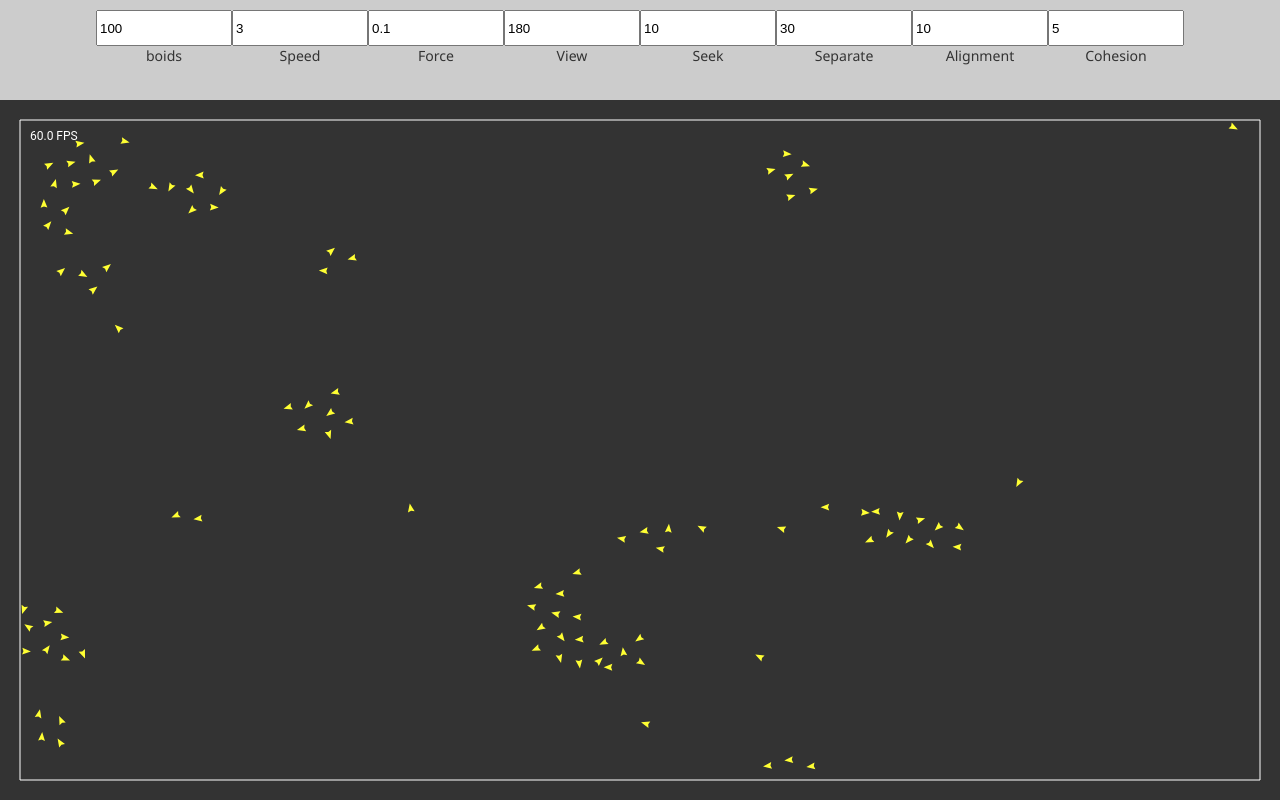
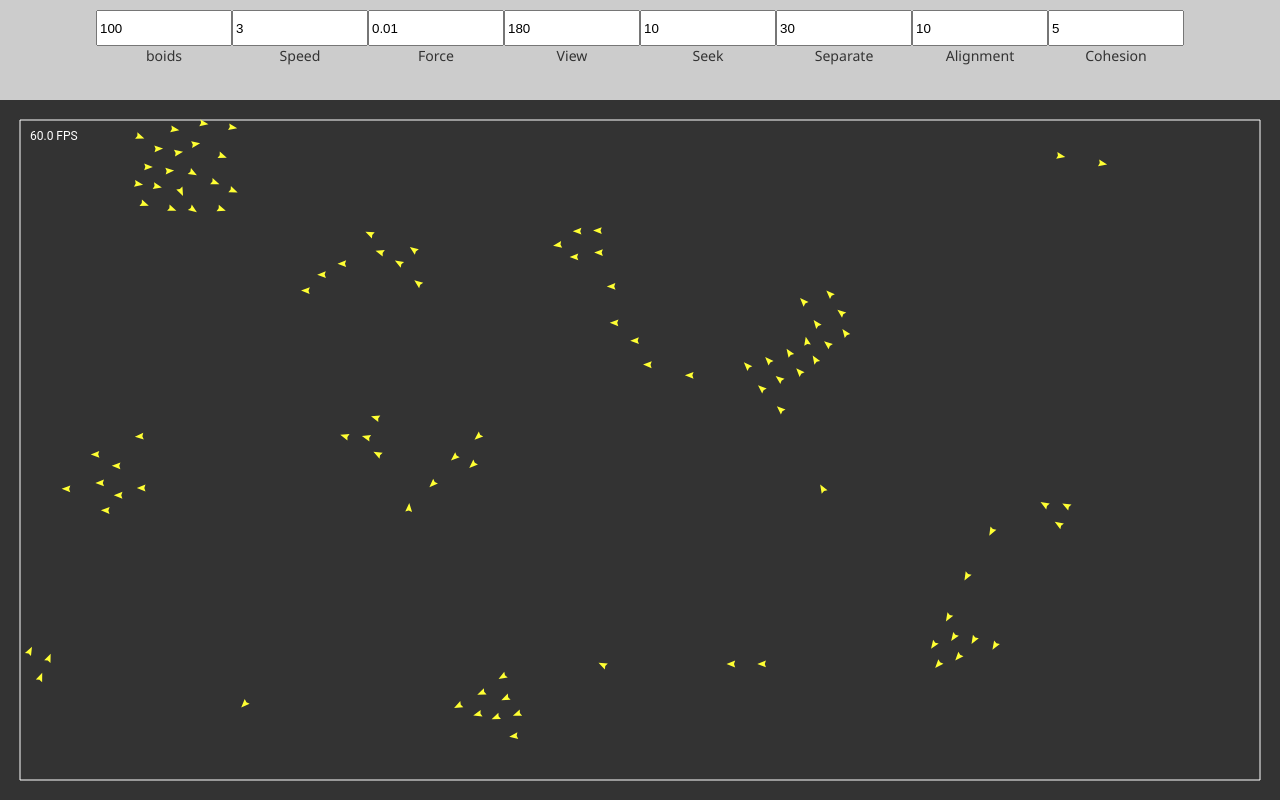
Before and after one commit to davorornik/IS_Autonomous_Agents, a Svelte app: page / in a window 1280 px wide. Built offline with nearby package versions, Linux system fonts and the light colour scheme.

Commit message:
more minor adjustments

```diff
--- a/src/Navbar.svelte
+++ b/src/Navbar.svelte
@@ -41,8 +41,8 @@
                     <span class="row">Speed</span>
                 </span>
                    <span class="col">
-                       <span class="row"><input type="number" bind:value={$force} min=0.01 max=1 name="speed"
-                                                step=".02"/></span>
+                       <span class="row"><input type="number" bind:value={$force} min=0.001 max=1 name="speed"
+                                                step=".01"/></span>
                        <span class="row">Force</span>
                     </span>
                 <span class="col">
--- a/src/game.js
+++ b/src/game.js
@@ -14,7 +14,7 @@ export const mouse = writable([0, 0]);//  x,y
 export const mouseDown = writable(false);
 export const speed = writable(3);
 export const view = writable(180);
-export const force = writable(0.1);
+export const force = writable(0.01);
 export const fSeek = writable(10);
 export const fSeparate = writable(30);
 export const fAlignment = writable(10);
```
